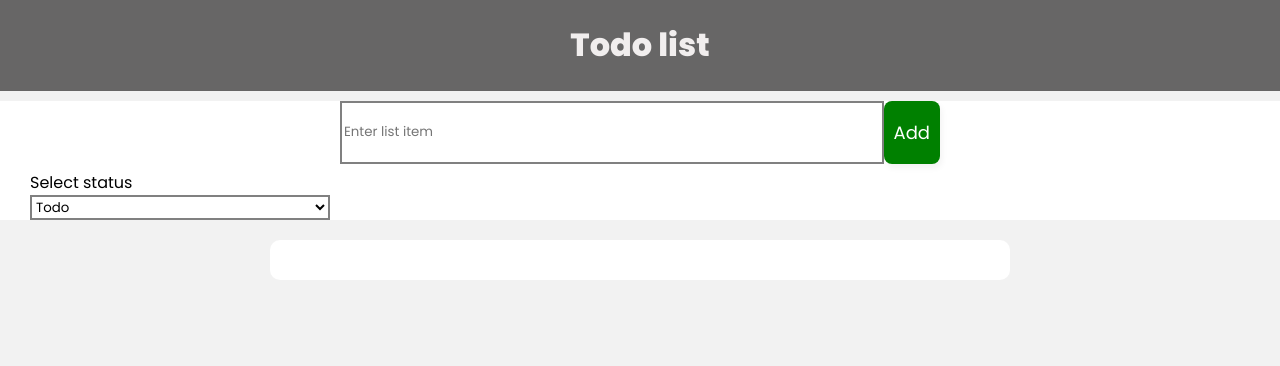
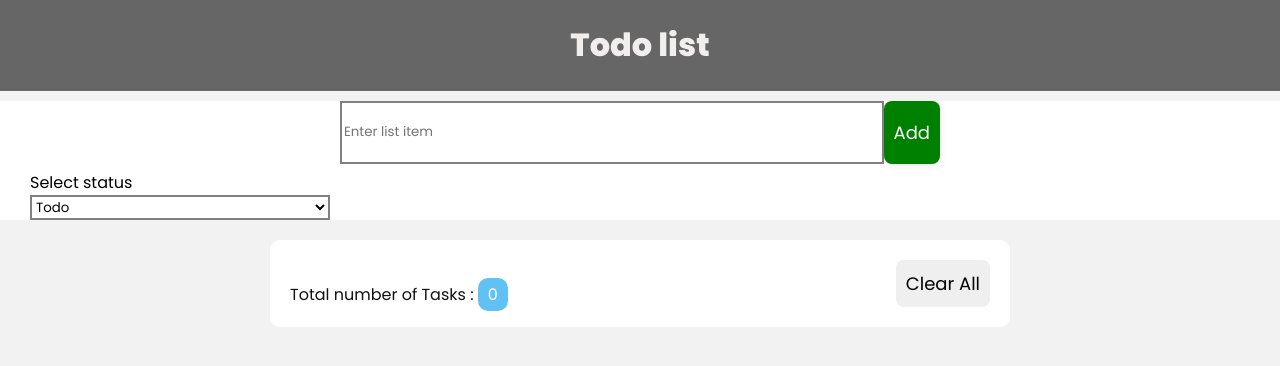
Before and after one commit to Akshaytr31/todo-list, a Vue app: page / in a window 1280 px wide. Shown: the top 366 px of the page. Built offline with nearby package versions, Linux system fonts and the light colour scheme.

Commit message:
feat: add new componet task list

```diff
--- a/src/App.vue
+++ b/src/App.vue
@@ -10,18 +10,16 @@
     <!-- input form -->
     <InputForm/>
 
+    <TaskList/>
 
-    <div class="list-elements">
-      <div v-for="list in listStore.Lists" :key="list.id">
-        <ListElement :list="list"/>
-      </div>
-    </div>
+
+
   </main>
 </template>
 
 <script setup>
+import TaskList from "./components/TaskList.vue";
 import InputForm from "./components/InputForm.vue";
-import ListElement from "./components/ListElement.vue";
 import { useListStore } from "./stores/ListStore";
 
   const listStore=useListStore()
--- /dev/null
+++ b/src/components/TaskList.vue
@@ -0,0 +1,41 @@
+<template>
+  <div class="list-elements">
+    <div v-for="list in listStore.lists" :key="list.id">
+      <ListElement :list="list" />
+    </div>
+    <div class="clear-block">
+      <div class="number-task">
+        <label for="">Total number of Tasks : </label>
+        <span class="count-tasks">{{ listStore.lists.length }}</span>
+      </div>
+      <BaseButtons variant="clear" text="Clear All" @clear-event="clearAll" />
+    </div>
+  </div>
+</template>
+
+<script setup>
+import { useListStore } from '@/stores/ListStore';
+import BaseButtons from './BaseButtons.vue';
+import ListElement from './ListElement.vue';
+
+const listStore = useListStore();
+
+const clearAll = () => {
+  listStore.lists = [];
+};
+</script>
+
+<style lang="scss" scoped>
+.clear-block{
+    display: flex;
+    align-items: flex-end;
+    justify-content: space-between;
+}
+
+.count-tasks{
+    padding:5px 10px;
+    background: rgb(95, 194, 243);
+    color: #fff;
+    border-radius: 10px;
+}
+</style>
```
